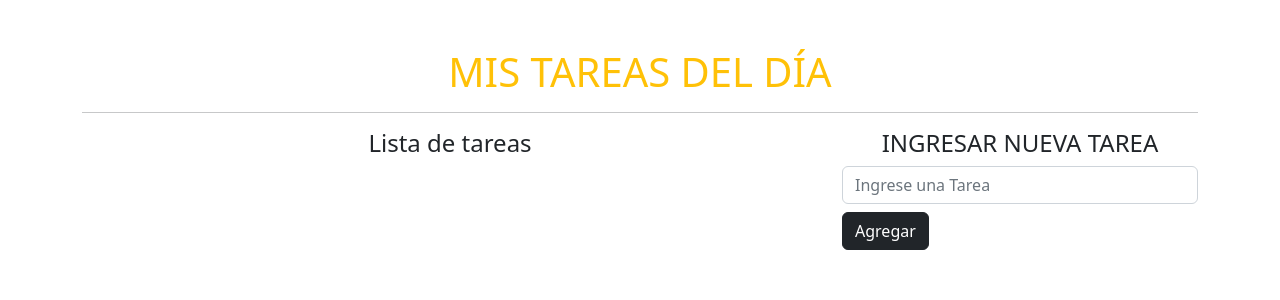
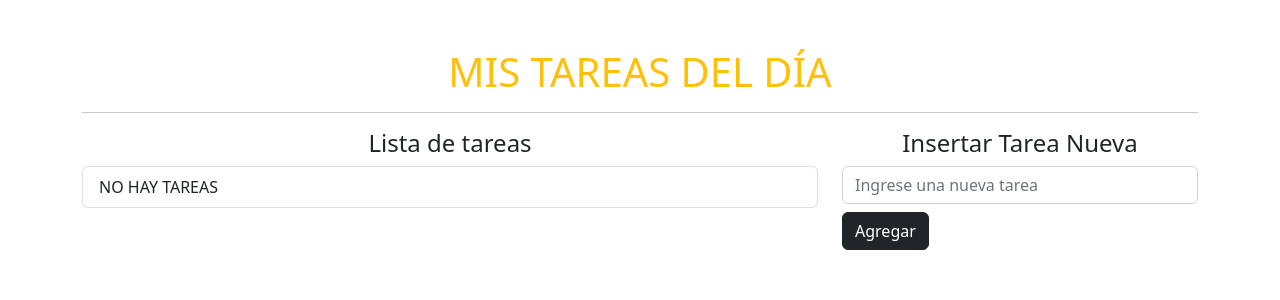
Before and after one commit to MarianoSabana/crud-basico-react, a React (Create React App) app: page / in a window 1280 px wide. Shown: the top 300 px of the page. Built offline with nearby package versions, Linux system fonts and the light colour scheme.

Commit message:
Agregadas advertencias y editar

```diff
--- a/src/App.jsx
+++ b/src/App.jsx
@@ -5,17 +5,22 @@ import shortid from "shortid";
 function App() {
   const [tarea, setTarea] = React.useState("");
   const [tareas, setTareas] = React.useState([]);
+  const [modoEdicion, setModoEdicion] = React.useState(false);
+  const [id, setId] = React.useState("");
+  const [error, setError] = React.useState(null);
 
   const agregarTarea = (e) => {
     e.preventDefault();
     if (!tarea.trim()) {
-      console.log("Elemento Vacío");
+      // console.log("Elemento Vacío");
+      setError("Elemento vacío");
       return;
     }
 
     setTareas([...tareas, { id: shortid.generate(), nuevaTarea: tarea }]);
 
     setTarea("");
+    setError(null);
   };
 
   const eliminarTarea = (id) => {
@@ -23,6 +28,39 @@ function App() {
     const arrayFiltrado = tareas.filter((item) => item.id !== id);
     setTareas(arrayFiltrado);
   };
+
+  const editar = (item) => {
+    // console.log(item);
+    setModoEdicion(true);
+    setTarea(item.nuevaTarea);
+    setId(item.id);
+  };
+
+  const cancelar = () => {
+    setModoEdicion(false);
+    setTarea("");
+  };
+
+  const editarTarea = (e) => {
+    e.preventDefault();
+    if (!tarea.trim()) {
+      // console.log("Elemento Vacío");
+      setError("Elemento vacío");
+      return;
+    }
+
+    const arrayEditado = tareas.map((item) =>
+      item.id === id ? { id: id, nuevaTarea: tarea } : item
+    );
+
+    setTareas(arrayEditado);
+
+    setModoEdicion(false);
+    setTarea("");
+    setId("");
+    setError(null);
+  };
+
   return (
     <div className="container mt-5">
       <h1 className="text-center text-warning">MIS TAREAS DEL DÍA</h1>
@@ -31,7 +69,10 @@ function App() {
         <div className="col-8">
           <h4 className="text-center">Lista de tareas</h4>
           <ul className="list-group">
-            {tareas.map((item) => (
+            {tareas.length === 0 ? (
+              <li className="list-group-item">NO HAY TAREAS</li>
+            ) : (
+              tareas.map((item) => (
                 <li className="list-group-item" key={item.id}>
                   <span className="lead mb-2">{item.nuevaTarea}</span>
 
@@ -44,26 +85,57 @@ function App() {
                     Eliminar
                   </button>
 
-                <button className="btn btn-warning btn-sm float-end">
+                  <button
+                    className="btn btn-warning btn-sm float-end"
+                    onClick={() => {
+                      editar(item);
+                    }}
+                  >
                     Editar
                   </button>
                 </li>
-            ))}
+              ))
+            )}
           </ul>
         </div>
         <div className="col-4">
-          <h4 className="text-center">INGRESAR NUEVA TAREA</h4>
-          <form onSubmit={agregarTarea}>
+          <h4 className="text-center">
+            {modoEdicion ? `Editar Tarea` : `Insertar Tarea Nueva`}
+          </h4>
+          <form onSubmit={modoEdicion ? editarTarea : agregarTarea}>
+            {error ? <span className="text-danger">{error}</span> : null}
             <input
               type="text"
               className="form-control mb-2"
-              placeholder="Ingrese una Tarea"
+              placeholder={
+                modoEdicion
+                  ? "Ingrese la tarea editada"
+                  : "Ingrese una nueva tarea"
+              }
               onChange={(e) => setTarea(e.target.value)}
               value={tarea}
             />
+
+            {modoEdicion ? (
+              <div>
+                <button className="btn btn-warning btn-block" type="submit">
+                  Editar
+                </button>
+                <button
+                  className="btn btn-dark btn-block mx-2"
+                  type="submit"
+                  onClick={() => {
+                    cancelar();
+                  }}
+                >
+                  Cancelar
+                </button>
+              </div>
+            ) : (
               <button className="btn btn-dark btn-block" type="submit">
                 Agregar
               </button>
+            )}
           </form>
         </div>
       </div>
```
Lines whose indentation alone changed are shown as unchanged.
